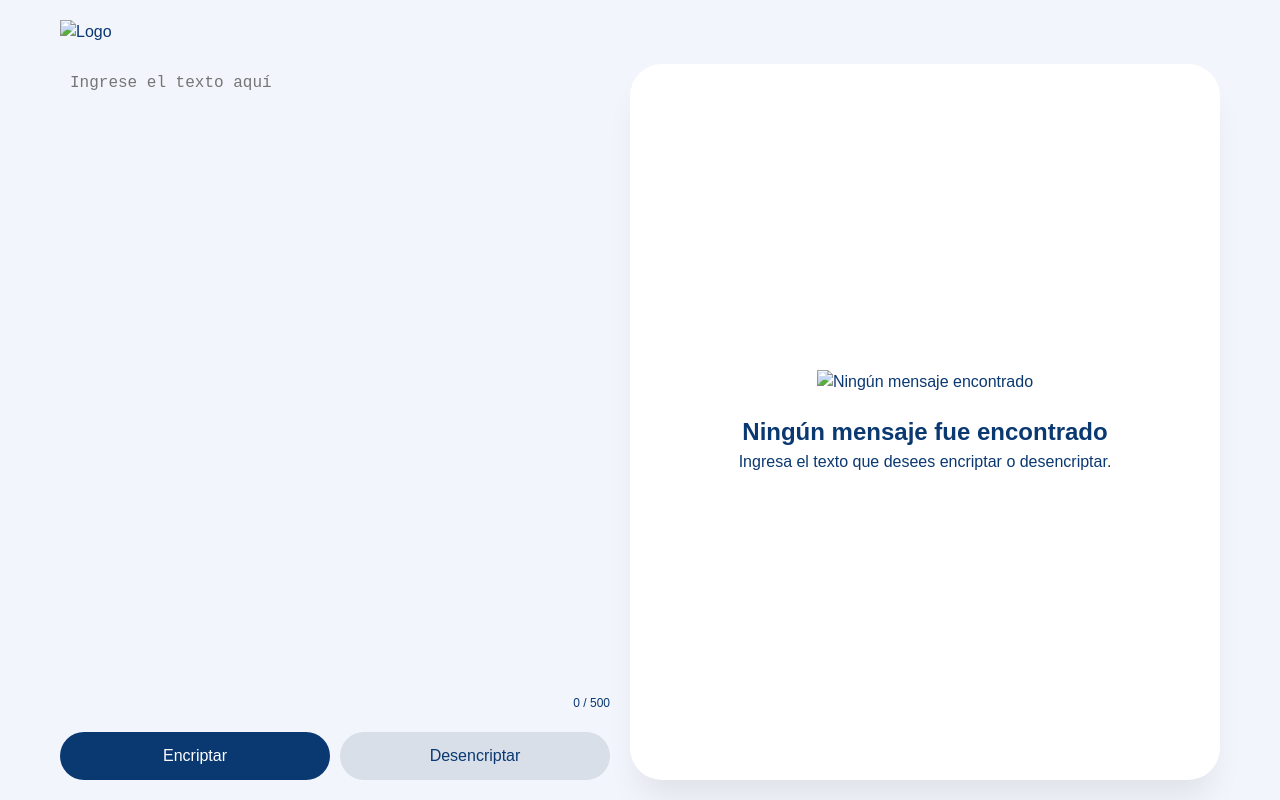
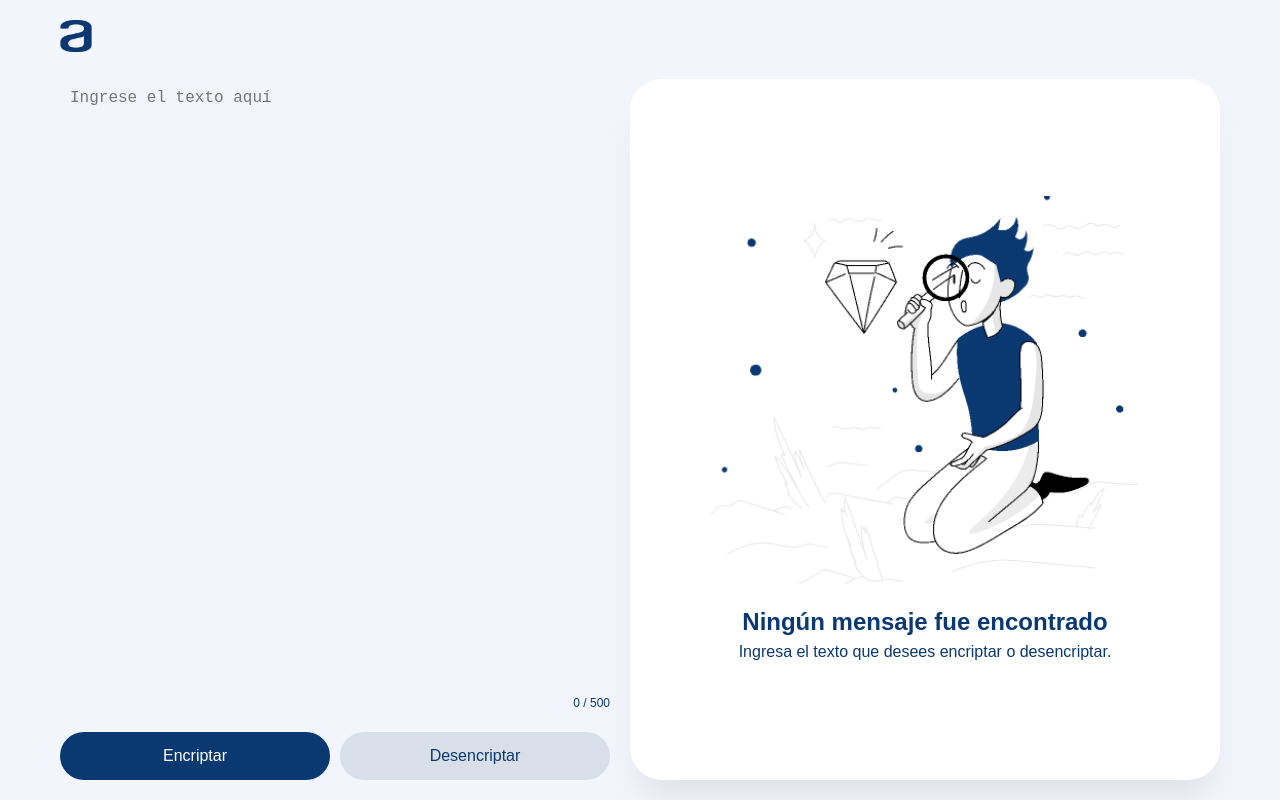
Before and after one commit to ripsystem06/ChallengeEncriptadorTextos, a plain HTML site: page index.html in a window 1280 px wide. Drawn offline with Linux system fonts and the light colour scheme.

Commit message:
Update index.html

```diff
--- a/index.html
+++ b/index.html
@@ -9,7 +9,7 @@
 <body>
     <div class="container">
         <header>
-            <img src="/img/aluraA.png" alt="Logo" class="logo">
+            <img src="aluraA.png" alt="Logo" class="logo">
         </header>
         <main>
             <section class="input-section">
@@ -22,7 +22,7 @@
             </section>
             <section class="output-section">
                 <div id="output-content">
-                    <img src="/img/buscador.png" alt="Ningún mensaje encontrado" class="no-message-img">
+                    <img src="buscador.png" alt="Ningún mensaje encontrado" class="no-message-img">
                     <h2>Ningún mensaje fue encontrado</h2>
                     <p>Ingresa el texto que desees encriptar o desencriptar.</p>
                 </div>
```
